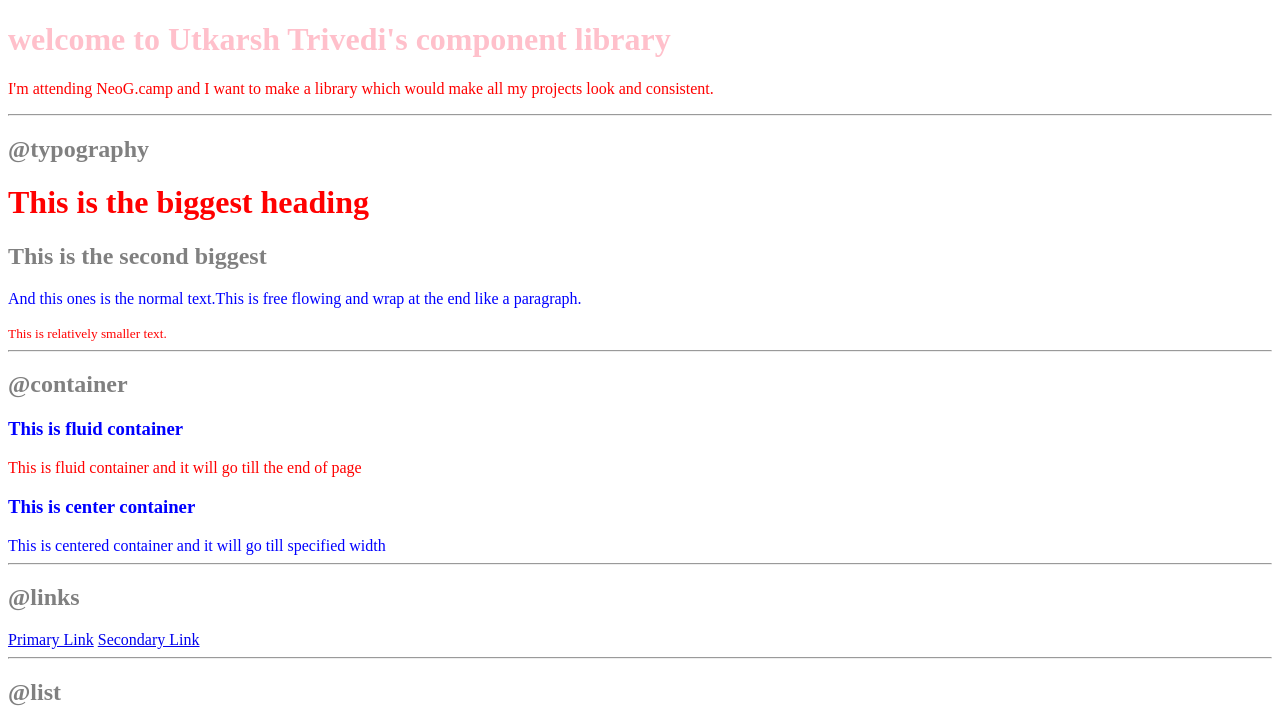
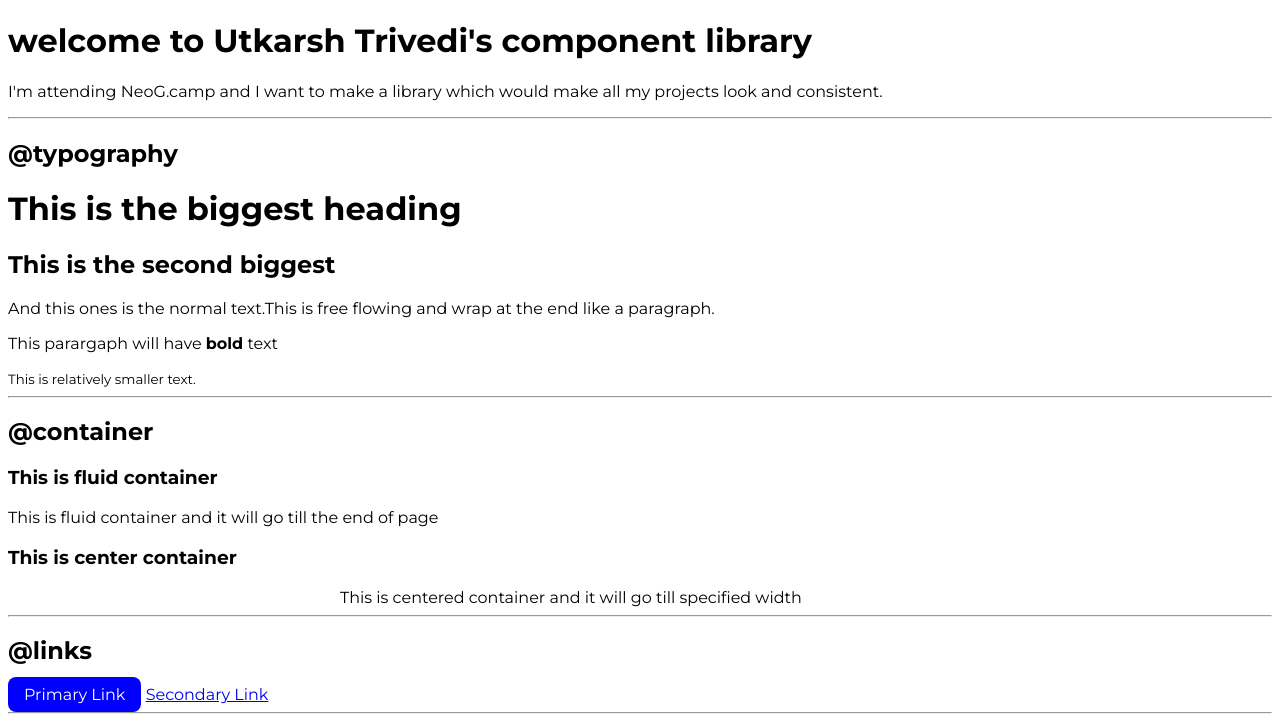
Before and after one commit to Utkboi69/NeoG-camp-lesson3-live, a plain HTML site: page index.html in a window 1280 px wide. Shown: the top 723 px of the page. Drawn offline with Linux system fonts and the light colour scheme.

Commit message:
feat: Primary links

```diff
--- a/index.html
+++ b/index.html
@@ -6,20 +6,13 @@
     <meta http-equiv="X-UA-Compatible" content="IE=edge">
     <meta name="viewport" content="width=device-width, initial-scale=1.0">
     <title>Component Library</title>
-    <!-- Css way 1 : style tags  -->
-    <!-- <style>
-        body {
-            color : blue
-        }
-    </style> -->
 
-    <!-- Third way : External link -->
-    <link href  = "styles.css" rel="stylesheet" />
+    <link href="styles.css" rel="stylesheet" />
 </head>
 
 <body>
-    <h1 id="lib-header">welcome to Utkarsh Trivedi's component library</h1>
-    <p class="para">I'm attending NeoG.camp and I want to make a library which would make all my projects look
+    <h1>welcome to Utkarsh Trivedi's component library</h1>
+    <p>I'm attending NeoG.camp and I want to make a library which would make all my projects look
         and consistent.</p>
 
     <hr>
@@ -28,22 +21,24 @@
     <h2>This is the second biggest</h2>
     <p>And this ones is the normal text.This is free flowing
         and wrap at the end like a paragraph.</p>
-    <small class="para">This is relatively smaller text.</small>
+
+    <p>This parargaph will have <strong>bold</strong> text</p>
+    <small>This is relatively smaller text.</small>
 
     <hr>
 
     <h2>@container</h2>
 
     <h3>This is fluid container</h3>
-    <div class="para">This is fluid container and it will go till the end of page</div>
+    <div class="container-fluid">This is fluid container and it will go till the end of page</div>
 
     <h3>This is center container</h3>
-    <div>This is centered container and it will go till specified width</div>
+    <div class="container container-center">This is centered container and it will go till specified width</div>
 
     <hr>
 
     <h2>@links</h2>
-    <a href="/">Primary Link</a>
+    <a class="link primary-link" href="/">Primary Link</a>
     <a href="/">Secondary Link</a>
     <hr>
     <h2>@list</h2>
--- a/styles.css
+++ b/styles.css
@@ -1,20 +1,31 @@
-body
-{
-    color: blue;
+@import url('https://fonts.googleapis.com/css2?family=Montserrat:ital,wght@0,400;0,700;1,400&family=Roboto+Slab:wght@400;700&display=swap');
+
+:root {
+    --primary-color: blue;
 }
 
-h1{
-    color: red;
+body {
+    font-family: 'Montserrat', sans-serif;
+
 }
 
-h2{
-    color: gray;
+.container {
+
+    padding: 0rem 1rem;
 }
 
-#lib-header{
-    color : pink;
+.container-center {
+    max-width: 600px;
+    margin: auto;
 }
 
-.para{
-    color : red;
+.link {
+    text-decoration: none;
+    padding: 0.5rem 1rem;
 }
+
+.primary-link {
+    background-color: var(--primary-color);
+    border-radius: 0.5rem;
+    color: white;
+}
```
